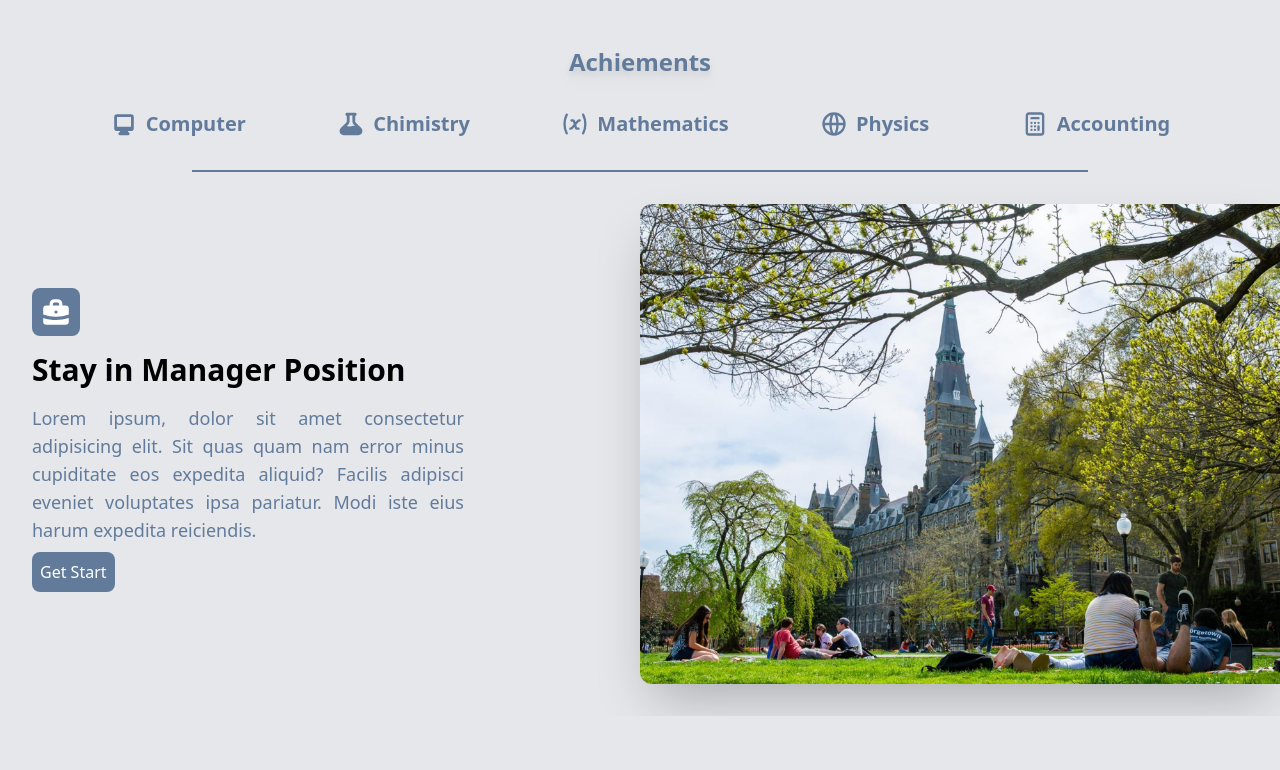
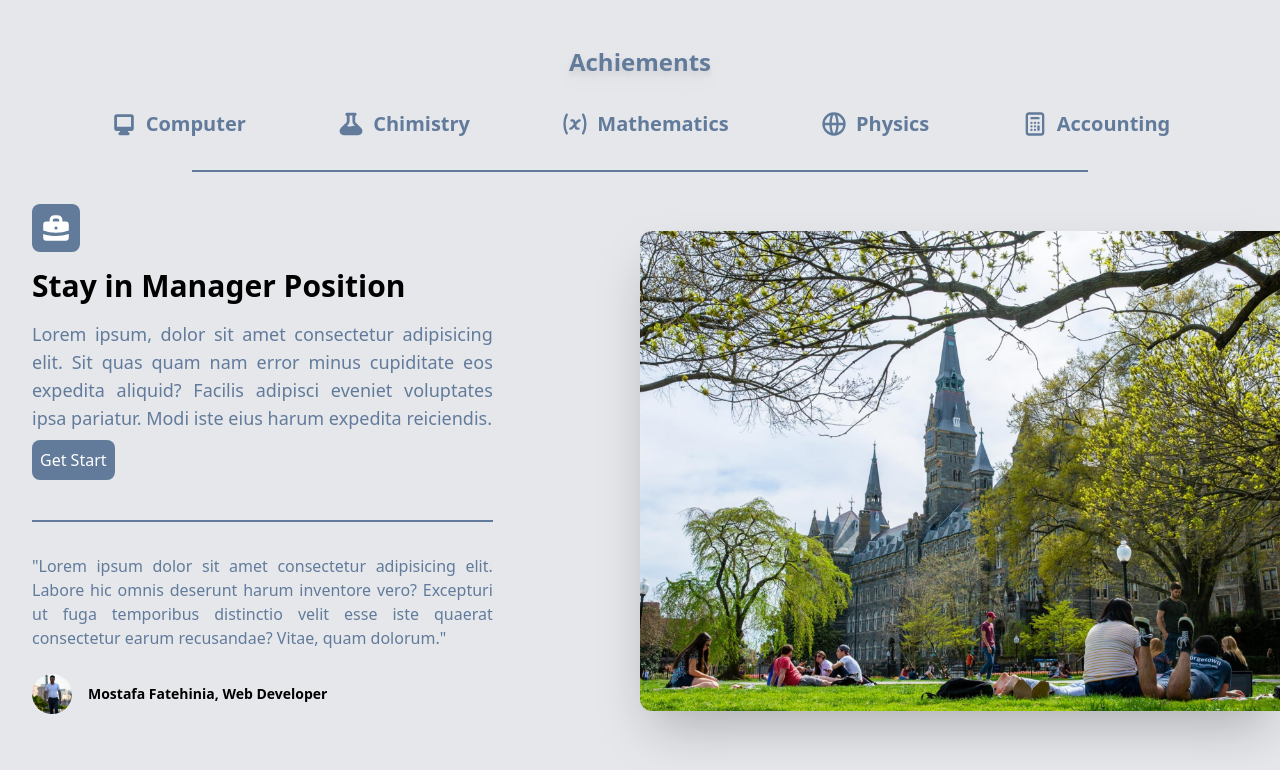
Before and after one commit to mostafafatehinia/georgetown, a React (Create React App) app: page / in a window 1280 px wide. Shown: the part 647-1417 px from the top of the page. Before the commit the page ends 1363 px from the top, so only its background shows below. Built offline with nearby package versions, Linux system fonts and the light colour scheme.

Commit message:
developer section added.

```diff
--- a/src/components/Management/Management.tsx
+++ b/src/components/Management/Management.tsx
@@ -1,4 +1,5 @@
 import springUniversity from "../../images/SpringCampusStockUniversity.jpg";
+import mo3tafa from "../../images/mo3tafa.jpg";
 import { Button } from "../Button";
 import { BriefCase } from "../Icons";
 
@@ -10,7 +11,7 @@ export const Management = () => {
 				<div className='md:w-1/2 p-8 text-center order-2 md:order-1 md:text-left'>
 					<BriefCase />
 					<h1 className='my-4 font-bold text-xl md:text-3xl'>Stay in Manager Position</h1>
-					<p className='md:w-3/4 md:text-lg text-[#627b9b] text-justify'>
+					<p className='md:w-4/5 md:text-lg text-[#627b9b] text-justify'>
 						Lorem ipsum, dolor sit amet consectetur adipisicing elit. Sit quas quam nam error minus
 						cupiditate eos expedita aliquid? Facilis adipisci eveniet voluptates ipsa pariatur. Modi iste
 						eius harum expedita reiciendis.
@@ -18,6 +19,20 @@ export const Management = () => {
 					<Button className='my-2 text-sm md:text-base bg-[#627b9b] text-white p-2 rounded-lg active:scale-75 transition duration-300'>
 						Get Start
 					</Button>
+					<p className='border border-[#627b9b] md:w-4/5 my-8'></p>
+					<p className='text-[#627b9b] md:w-4/5 text-justify'>
+						"Lorem ipsum dolor sit amet consectetur adipisicing elit. Labore hic omnis deserunt harum
+						inventore vero? Excepturi ut fuga temporibus distinctio velit esse iste quaerat consectetur
+						earum recusandae? Vitae, quam dolorum."
+					</p>
+					<div className='flex flex-col md:flex-row my-4 items-center font-bold text-sm'>
+						<img
+							src={mo3tafa}
+							alt='Mostafa Fatehinia'
+							className='w-20 h-20 md:w-10 md:h-10 my-2 md:mr-4 rounded-full'
+						/>
+						Mostafa Fatehinia, Web Developer
+					</div>
 				</div>
 				<div className='w-2/3 my-8 md:w-1/2 order-1 md:order-2'>
 					<img
```
Also changed, not shown: src/images/mo3tafa.jpg (added).
